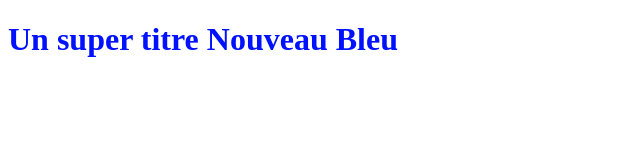
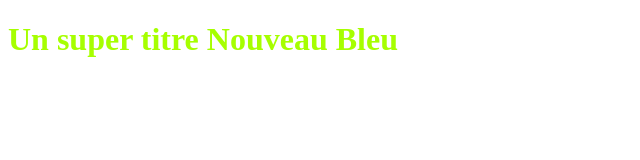
Before and after one commit to yesindeed6969/OpenClassroomsProject, a plain HTML site: page index.html in a window 1280 px wide. Shown: the whole page, without its empty margins (0-640 px from the left). Drawn offline with Linux system fonts and the light colour scheme.

Commit message:
mise à jour -> jaune de la couluer de la styles.css

```diff
--- a/styles.css
+++ b/styles.css
@@ -1,3 +1,3 @@
 h1 {
-   color: rgb(0, 17, 255);
+   color: rgb(166, 255, 0);
 }
```
